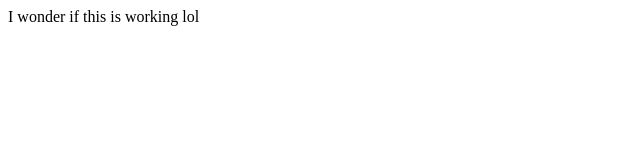
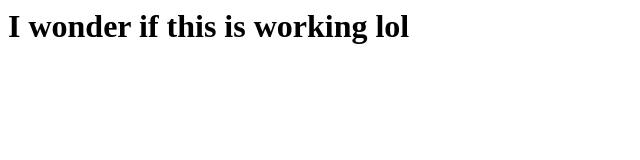
Before and after one commit to Tom3kk/Tom3kk.github.io, a plain HTML site: page index.html in a window 1280 px wide. Shown: the whole page, without its empty margins (0-640 px from the left). Drawn offline with Linux system fonts and the light colour scheme.

Commit message:
Update index.html

```diff
--- a/index.html
+++ b/index.html
@@ -1,3 +1,3 @@
 <html>
-<header>I wonder if this is working lol</headear>
+<header><h1>I wonder if this is working lol<h1></headear>
 </html>
```
